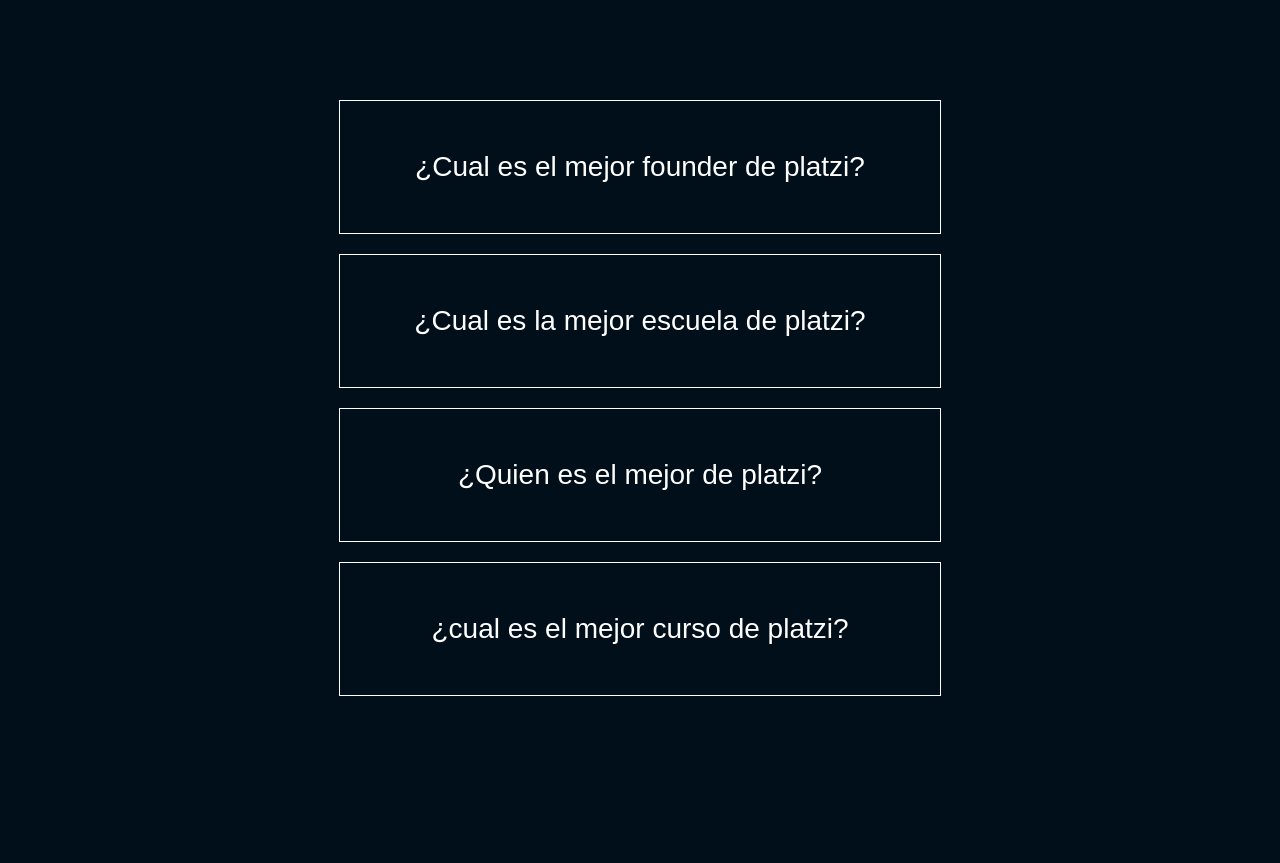
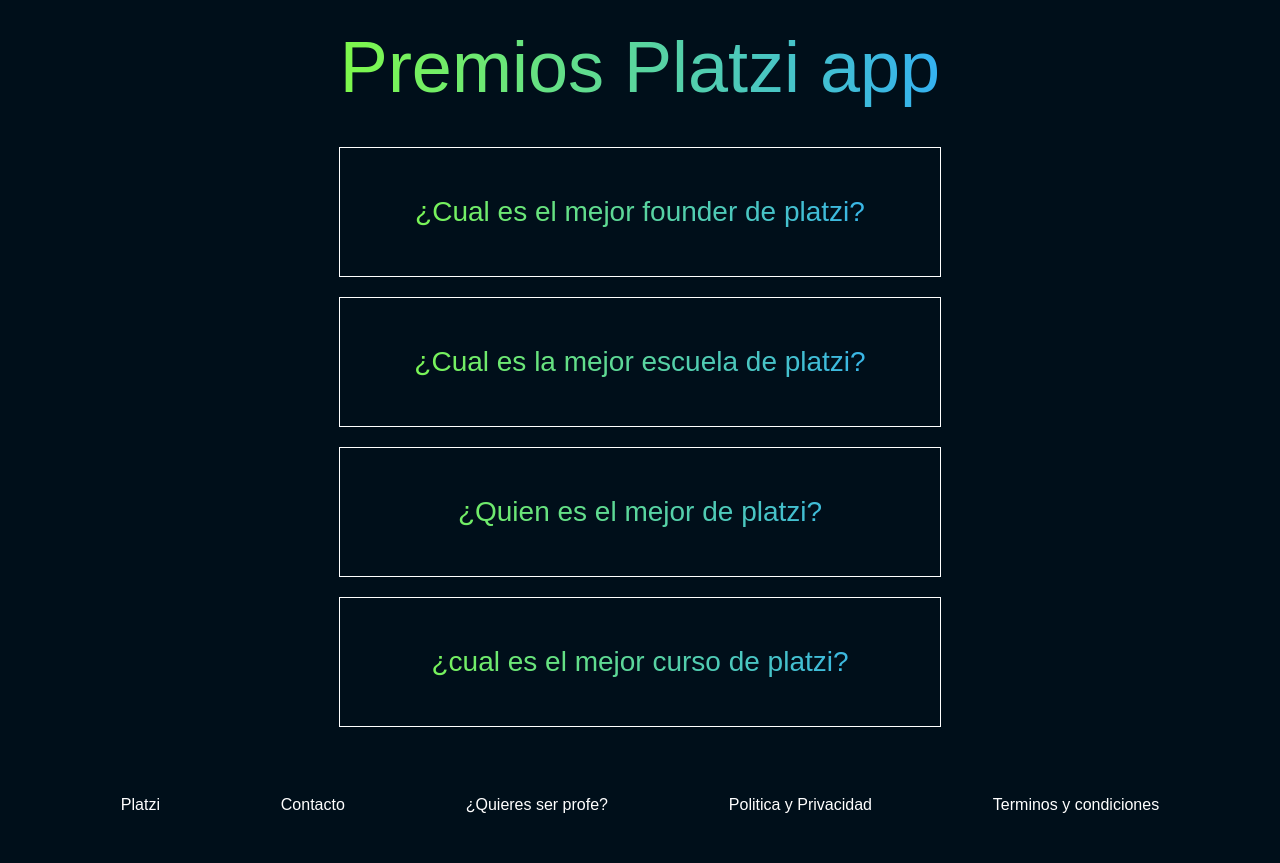
Before and after one commit to CamiloPuentes94/Platzi_app, a Django app: page /polls/ in a window 1280 px wide. Before the commit the page ends 696 px from the top, so only its background shows below. Run offline with Django 4.2, Linux system fonts and the light colour scheme; data comes from the database, SQL or seed files in the repository.

Commit message:
Se organiza archivo html para darle una buena estructura y aplicar los estilos css

```diff
--- a/premios_platzi_app/polls/templates/polls/index.html
+++ b/premios_platzi_app/polls/templates/polls/index.html
@@ -1,4 +1,42 @@
 {% load static %}
+
+<!DOCTYPE html>
+<html lang="en">
+<head>
+    <meta charset="UTF-8">
+    <meta http-equiv="X-UA-Compatible" content="IE=edge">
+    <meta name="viewport" content="width=device-width, initial-scale=1.0">
+    <link rel="stylesheet" href="{% static 'polls/reset.css' %}">
+    <link rel="stylesheet" href="{% static 'polls/style.css' %}">
+    <title>Premios platzi app</title>
+</head>
+<body>
+    <header>
+        <h1>Premios Platzi app</h1>
+    </header>
+    <main>
+        {% if latest_question_list %}
+
+            <ul>
+            {% for question in latest_question_list %}
+                <li><a href = "{% url 'polls:detail' question.id %}">{{ question.question_text }}</a></li>
+            {% endfor %}
+            </ul>
+        {% else %}
+            <p>No polls are available</p>
+        {% endif %}
+    </main>
+    <footer>
+        <a href="https://platzi.com">Platzi</a>
+        <a href="#">Contacto</a>
+        <a href="#">¿Quieres ser profe?</a>
+        <a href="#">Politica y Privacidad</a>
+        <a href="#">Terminos y condiciones</a>
+    </footer>
+</body>
+</html>
+
+<!-- {% load static %}
 <link rel="stylesheet" href="{% static 'polls/style.css' %}"
 
 {% if latest_question_list %}
@@ -10,4 +48,4 @@
     </ul>
 {% else %}
     <p>No polls are available</p>
-{% endif %}
+{% endif %} -->
```
